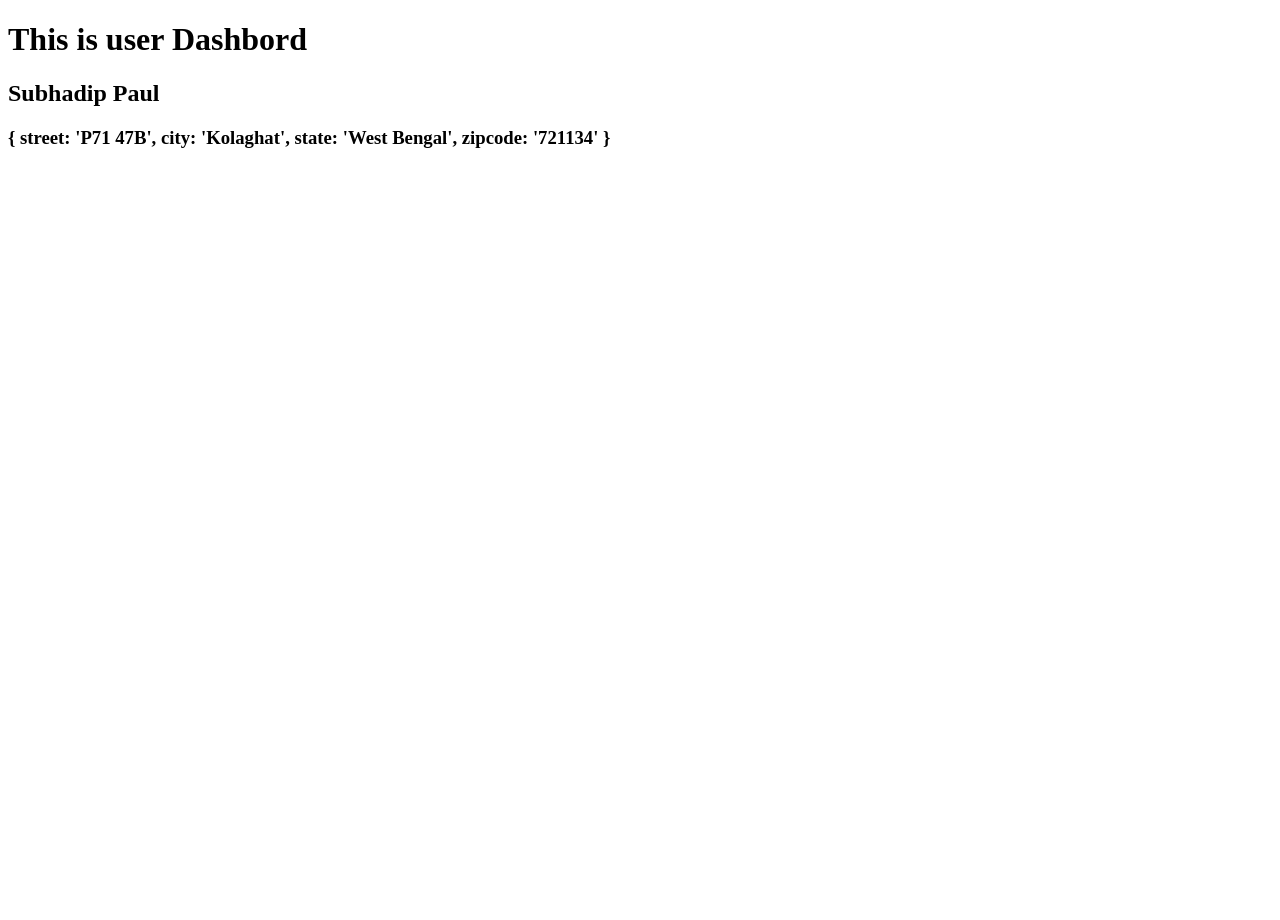
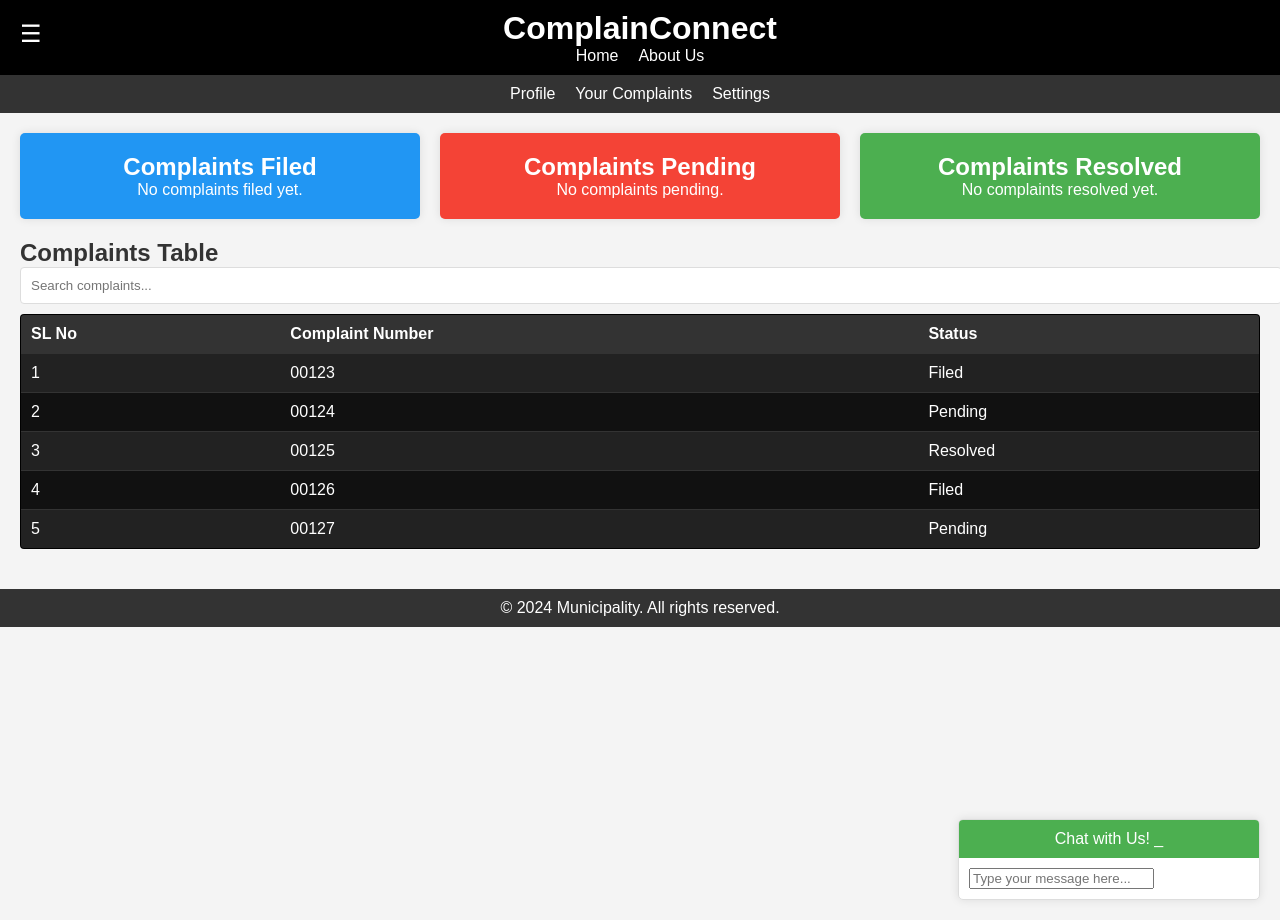
Before and after one commit to subhasou26/grievance_redressal, a Node server app: page /api/dashbord/municipal in a window 1280 px wide. Run offline with Node 20, Linux system fonts and the light colour scheme; a user stored in the database is signed in; some libraries are stand-ins or nearby versions.

Commit message:
user and muicipal added

```diff
--- /dev/null
+++ b/public/css/municipal.css
@@ -0,0 +1,278 @@
+/* Basic resets */
+body, h1, h2, p, ul, li, table {
+    margin: 0;
+    padding: 0;
+    list-style: none;
+    border-collapse: collapse;
+}
+
+/* Body styling */
+body {
+    font-family: Arial, sans-serif;
+    background-color: #f4f4f4;
+    color: #333;
+    transition: background-color 0.3s ease, color 0.3s ease;
+}
+
+/* Dark Mode */
+body.dark-mode {
+    background-color: #2c2c2c;
+    color: #e0e0e0;
+}
+
+/* Header styling */
+header {
+    background-color: #000; /* Black background */
+    color: white;
+    padding: 10px 20px;
+    text-align: center;
+    position: relative;
+}
+
+header nav ul {
+    display: flex;
+    justify-content: center;
+    gap: 20px;
+}
+
+header nav ul li a {
+    color: white;
+    text-decoration: none;
+}
+
+/* Hamburger Icon styling */
+.hamburger-icon {
+    position: fixed;
+    top: 20px;
+    left: 20px;
+    font-size: 24px;
+    cursor: pointer;
+    color: white;
+    z-index: 1001;
+}
+
+/* Hamburger Menu styling */
+.hamburger-menu {
+    position: fixed;
+    top: 0;
+    left: 0;
+    height: 100%;
+    width: 250px;
+    background-color: #333;
+    color: white;
+    transform: translateX(-100%);
+    transition: transform 0.3s ease;
+    display: flex;
+    flex-direction: column;
+    padding-top: 60px;
+    z-index: 1000;
+}
+
+.hamburger-menu.show {
+    transform: translateX(0);
+}
+
+.hamburger-menu ul {
+    list-style: none;
+    padding: 0;
+    margin: 0;
+}
+
+.hamburger-menu ul li {
+    margin-bottom: 10px;
+}
+
+.hamburger-menu ul li a {
+    color: white;
+    text-decoration: none;
+    display: block;
+    padding: 10px;
+}
+
+.hamburger-menu ul li label {
+    display: flex;
+    align-items: center;
+    color: white;
+}
+
+.hamburger-menu ul li input[type="checkbox"] {
+    margin-right: 10px;
+}
+
+/* Navigation bar styling */
+.main-nav {
+    background-color: #333;
+    padding: 10px 0;
+}
+
+.main-nav ul {
+    display: flex;
+    justify-content: center;
+    gap: 20px;
+}
+
+.main-nav ul li a {
+    color: white;
+    text-decoration: none;
+}
+
+/* Main content styling */
+main {
+    padding: 20px;
+}
+
+/* Complaints Sections */
+#complaints-sections {
+    display: flex;
+    justify-content: space-between;
+    gap: 20px;
+}
+
+.box {
+    flex: 1;
+    padding: 20px;
+    border-radius: 5px;
+    box-shadow: 0 0 10px rgba(0,0,0,0.1);
+    text-align: center;
+}
+
+.blue-box {
+    background-color: #2196F3;
+    color: white;
+}
+
+.red-box {
+    background-color: #f44336;
+    color: white;
+}
+
+.green-box {
+    background-color: #4CAF50;
+    color: white;
+}
+
+/* Dark Mode Adjustments */
+body.dark-mode main section {
+    background-color: #444;
+    color: #e0e0e0;
+}
+
+body.dark-mode .blue-box {
+    background-color: #1565c0;
+}
+
+body.dark-mode .red-box {
+    background-color: #c62828;
+}
+
+body.dark-mode .green-box {
+    background-color: #2e7d32;
+}
+
+/* Complaints Table Styling */
+#complaints-table {
+    margin-top: 20px;
+}
+
+#search-bar {
+    width: 100%;
+    padding: 10px;
+    margin-bottom: 10px;
+    border: 1px solid #ddd;
+    border-radius: 4px;
+}
+
+table {
+    width: 100%;
+    border: 1px solid #ddd;
+    border-radius: 4px;
+    overflow: hidden;
+    background-color: #000; /* Black background */
+    color: #fff; /* White text */
+}
+
+thead {
+    background-color: #333;
+    color: white;
+}
+
+thead th {
+    padding: 10px;
+    text-align: left;
+}
+
+tbody tr:nth-child(odd) {
+    background-color: #222;
+}
+
+tbody tr:nth-child(even) {
+    background-color: #111;
+}
+
+tbody td {
+    padding: 10px;
+    border-top: 1px solid #333;
+}
+
+/* Footer styling */
+footer {
+    background-color: #333;
+    color: white;
+    text-align: center;
+    padding: 10px 0;
+    margin-top: 20px;
+}
+
+/* Chatbot Styling */
+.chatbot {
+    position: fixed;
+    bottom: 20px;
+    right: 20px;
+    background-color: #fff;
+    border: 1px solid #ddd;
+    border-radius: 5px;
+    box-shadow: 0 0 10px rgba(0,0,0,0.1);
+    width: 300px;
+    max-height: 400px;
+    display: flex;
+    flex-direction: column;
+    overflow: hidden;
+}
+
+.chat-header {
+    background-color: #4CAF50;
+    color: white;
+    padding: 10px;
+    text-align: center;
+    cursor: pointer;
+}
+
+.chat-body {
+    flex: 1;
+    padding: 10px;
+    overflow-y: auto;
+}
+
+.chat-body.hidden {
+    display: none;
+}
+
+#chat-output {
+    max-height: 300px;
+    overflow-y: auto;
+}
+
+.user, .bot {
+    margin-bottom: 10px;
+    padding: 10px;
+    border-radius: 5px;
+}
+
+.user {
+    background-color: #e0e0e0;
+    text-align: right;
+}
+
+.bot {
+    background-color: #f1f1f1;
+}
--- /dev/null
+++ b/public/js/municipal.js
@@ -0,0 +1,72 @@
+document.addEventListener('DOMContentLoaded', function() {
+    // Dark Mode functionality
+    const themeSwitch = document.getElementById('theme-switch');
+    const hamburgerThemeSwitch = document.getElementById('hamburger-theme-switch');
+
+    function toggleDarkMode() {
+        document.body.classList.toggle('dark-mode');
+    }
+
+    if (themeSwitch) {
+        themeSwitch.addEventListener('change', toggleDarkMode);
+    }
+
+    if (hamburgerThemeSwitch) {
+        hamburgerThemeSwitch.addEventListener('change', toggleDarkMode);
+    }
+
+    // Hamburger menu functionality
+    const hamburgerIcon = document.getElementById('hamburger-icon');
+    const hamburgerMenu = document.getElementById('hamburger-menu');
+
+    if (hamburgerIcon && hamburgerMenu) {
+        hamburgerIcon.addEventListener('click', function() {
+            hamburgerMenu.classList.toggle('show');
+        });
+    }
+
+    // Chatbot functionality
+    const chatInput = document.getElementById('chat-input');
+    const chatOutput = document.getElementById('chat-output');
+    const toggleChatbot = document.getElementById('toggle-chatbot');
+    const chatBody = document.querySelector('.chat-body');
+
+    if (chatInput) {
+        chatInput.addEventListener('keydown', function(event) {
+            if (event.key === 'Enter') {
+                const userInput = chatInput.value;
+                chatInput.value = '';
+
+                appendMessage('user', userInput);
+
+                let botResponse;
+
+                if (userInput.toLowerCase().includes('hello')) {
+                    botResponse = 'Hello! How can I help you today?';
+                } else if (userInput.toLowerCase().includes('complaint')) {
+                    botResponse = 'You can file a complaint through the "Your Complaints" section.';
+                } else {
+                    botResponse = 'I am not sure how to respond to that.';
+                }
+
+                setTimeout(() => {
+                    appendMessage('bot', botResponse);
+                }, 1000);
+            }
+        });
+    }
+
+    function appendMessage(sender, message) {
+        const messageElement = document.createElement('div');
+        messageElement.classList.add(sender);
+        messageElement.textContent = message;
+        chatOutput.appendChild(messageElement);
+        chatOutput.scrollTop = chatOutput.scrollHeight;
+    }
+
+    if (toggleChatbot) {
+        toggleChatbot.addEventListener('click', function() {
+            chatBody.classList.toggle('hidden');
+        });
+    }
+});
--- a/public/js/user-dash.js
+++ b/public/js/user-dash.js
@@ -47,4 +47,7 @@ document.addEventListener('DOMContentLoaded', () => {
         displayGrievances(filteredGrievances);
         updateStatistics(filteredGrievances);
     };
+    document.getElementById("lunch_complaint").addEventListener('click',function (event){
+        window.location.href='/api/complaint';
+    })
 });
--- a/routes/dash.js
+++ b/routes/dash.js
@@ -11,7 +11,7 @@ router.get("/public",auth,async(req,res)=>{
    const user_id= req.user.id;
    const user=await User.findById(user_id);
 
-    res.render('user/user-dash.ejs',{user});
+    res.render('user/user-dash-2.ejs',{user});
 })
 
 
--- a/utils/mail.js
+++ b/utils/mail.js
@@ -9,13 +9,13 @@ const CLIENT_ID = process.env.CLIENT_ID;
 const CLIENT_SECRET = process.env.CLIENT_SECRET;
 const REDIRECT_URI = process.env.REDIRECT_URI;
 const REFRESE_TOKEN = process.env.REFRESE_TOKEN;
-
+const ACCES_TOKEN=process.env.ACCES_TOKEN;
 const oAuth2Client = new google.auth.OAuth2(
   CLIENT_ID,
   CLIENT_SECRET,
   REDIRECT_URI
 );
-oAuth2Client.setCredentials({ refresh_token: REFRESE_TOKEN });
+oAuth2Client.setCredentials({ access_token:ACCES_TOKEN });
 async function sendMail(mailOptions) {
   try {
     const accessToken = await oAuth2Client.getAccessToken();
--- a/views/municipal/municipal-dash.ejs
+++ b/views/municipal/municipal-dash.ejs
@@ -3,11 +3,131 @@
 <head>
     <meta charset="UTF-8">
     <meta name="viewport" content="width=device-width, initial-scale=1.0">
-    <title>Minicipal</title>
+    <title>ComplainConnect</title>
+    <link rel="stylesheet" href="/css/municipal.css">
 </head>
 <body>
-    <h1>This is user Dashbord</h1>
-    <h2><%=user.name%></h2>
-    <h3><%=user.address%></h3>
+    <!-- Header Section -->
+    <header>
+        <h1>ComplainConnect</h1>
+        <nav>
+            <ul>
+                <li><a href="#home">Home</a></li>
+                <li><a href="#about">About Us</a></li>
+            </ul>
+        </nav>
+    </header>
+
+    <!-- Hamburger Icon -->
+    <div class="hamburger-icon" id="hamburger-icon">
+        ☰
+    </div>
+
+    <!-- Hamburger Menu -->
+    <div class="hamburger-menu" id="hamburger-menu">
+        <ul>
+            <li><a href="#profile-icon">Profile Icon</a></li>
+            <li><a href="#my-profile">My Profile</a></li>
+            <li><a href="#create-user">Create User</a></li>
+            <li><a href="#delete-user">Delete User</a></li>
+            <li>
+                <label>
+                    <input type="checkbox" id="hamburger-theme-switch">
+                    Dark Mode
+                </label>
+            </li>
+            <li><a href="#settings">Settings</a></li>
+        </ul>
+    </div>
+
+    <!-- Navigation Bar -->
+    <nav class="main-nav">
+        <ul>
+            <li><a href="#profile">Profile</a></li>
+            <li><a href="#complaints">Your Complaints</a></li>
+            <li><a href="#settings">Settings</a></li>
+        </ul>
+    </nav>
+
+    <!-- Body Section -->
+    <main>
+        <section id="complaints-sections">
+            <div id="complaints-filed" class="box blue-box">
+                <h2>Complaints Filed</h2>
+                <p>No complaints filed yet.</p>
+            </div>
+
+            <div id="complaints-pending" class="box red-box">
+                <h2>Complaints Pending</h2>
+                <p>No complaints pending.</p>
+            </div>
+
+            <div id="complaints-resolved" class="box green-box">
+                <h2>Complaints Resolved</h2>
+                <p>No complaints resolved yet.</p>
+            </div>
+        </section>
+
+        <!-- Complaints Table Section -->
+        <section id="complaints-table">
+            <h2>Complaints Table</h2>
+            <input type="text" id="search-bar" placeholder="Search complaints...">
+            <table>
+                <thead>
+                    <tr>
+                        <th>SL No</th>
+                        <th>Complaint Number</th>
+                        <th>Status</th>
+                    </tr>
+                </thead>
+                <tbody id="complaints-table-body">
+                    <tr>
+                        <td>1</td>
+                        <td>00123</td>
+                        <td>Filed</td>
+                    </tr>
+                    <tr>
+                        <td>2</td>
+                        <td>00124</td>
+                        <td>Pending</td>
+                    </tr>
+                    <tr>
+                        <td>3</td>
+                        <td>00125</td>
+                        <td>Resolved</td>
+                    </tr>
+                    <tr>
+                        <td>4</td>
+                        <td>00126</td>
+                        <td>Filed</td>
+                    </tr>
+                    <tr>
+                        <td>5</td>
+                        <td>00127</td>
+                        <td>Pending</td>
+                    </tr>
+                </tbody>
+            </table>
+        </section>
+    </main>
+
+    <!-- Chatbot Section -->
+    <div class="chatbot">
+        <div class="chat-header">
+            Chat with Us!
+            <span id="toggle-chatbot">_</span>
+        </div>
+        <div class="chat-body">
+            <div id="chat-output"></div>
+            <input type="text" id="chat-input" placeholder="Type your message here..." />
+        </div>
+    </div>
+
+    <!-- Footer Section -->
+    <footer>
+        <p>&copy; 2024 Municipality. All rights reserved.</p>
+    </footer>
+
+    <script src="/js/municipal.js"></script>
 </body>
 </html>
--- a/views/user/user-dash-2.ejs
+++ b/views/user/user-dash-2.ejs
@@ -23,7 +23,7 @@
         <div class="sidebar">
             <ul>
                 <li><a href="#">Appeal Dashboard</a></li>
-                <li><a href="#">Lodge Public Grievance</a></li>
+                <li><a href="#" id="lunch_complaint">Lodge Public Grievance</a></li>
                 <li><a href="#">Lodge Appeal</a></li>
                 <li><a href="#">Account Activity</a></li>
                 <li><a href="#">Edit Profile</a></li>
```
Also changed, not shown: 1 other file.
